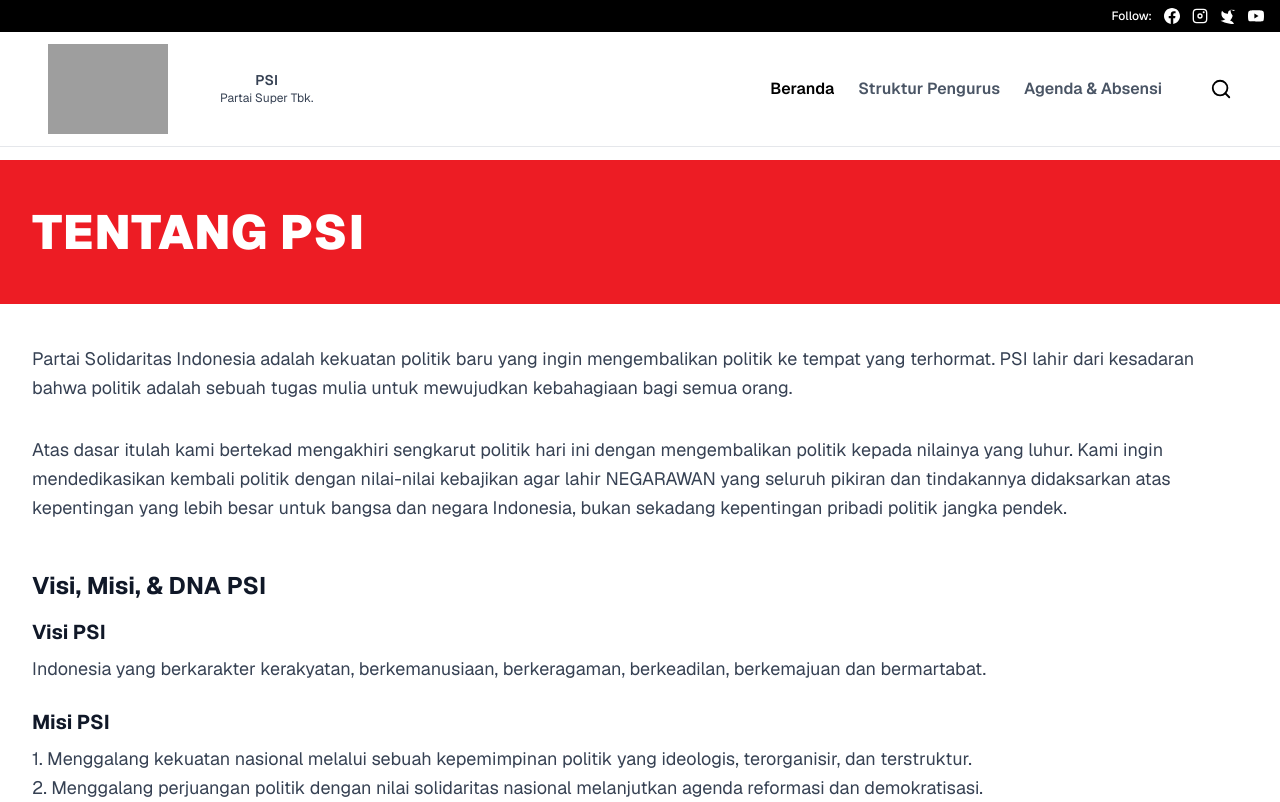
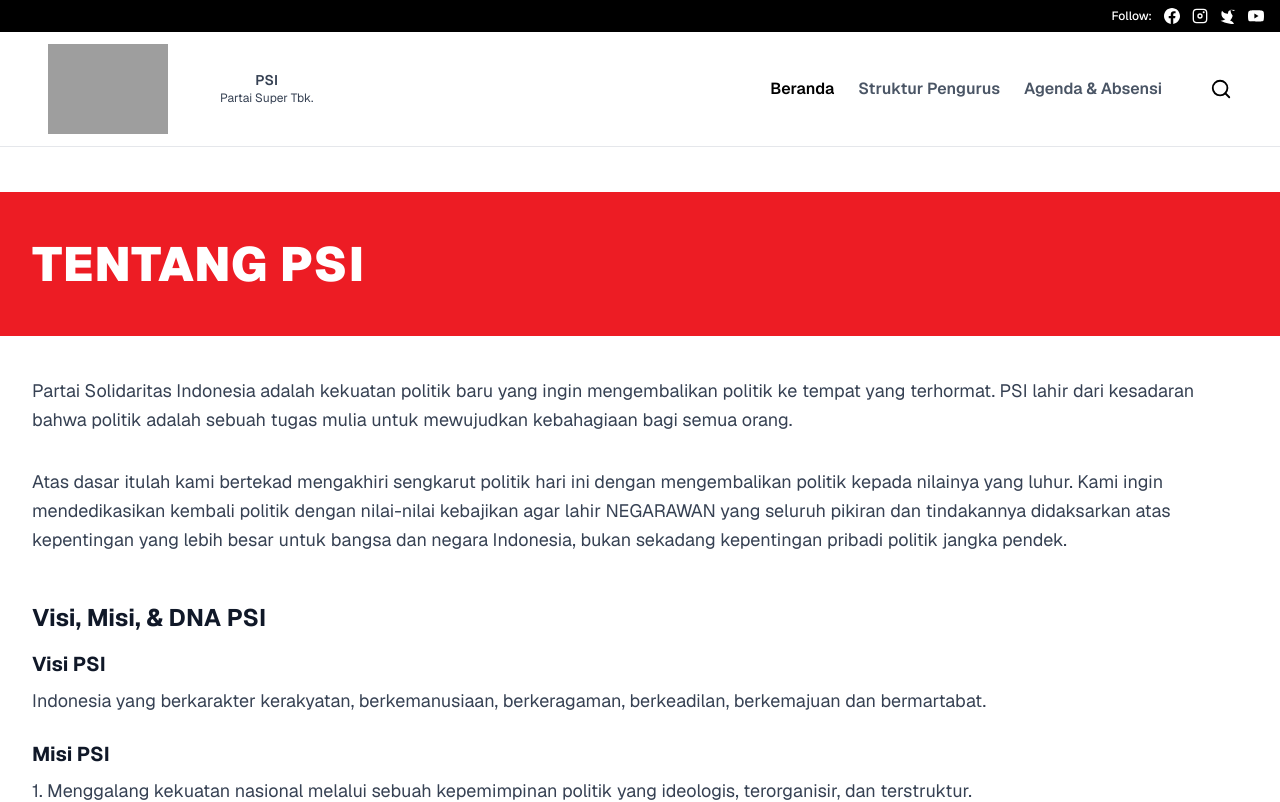
Before and after one commit to idihsebel0077-dotcom/modify-github-project, a Next.js app: page / in a window 1280 px wide. Shown: the top 802 px of the page. Built offline with nearby package versions, Linux system fonts and the light colour scheme; grey boxes are pictures that could not be loaded.

Commit message:
feat: adjust main content height and simplify UtilityBar component
Co-authored-by: idihsebel0077-dotcom <304411020+idihsebel0077-dotcom@users.noreply.github.com>

```diff
--- a/app/page.tsx
+++ b/app/page.tsx
@@ -27,7 +27,7 @@ export default function Home() {
 
 
       {/* Content Area - Full viewport scrollable by tab */}
-      <main className="flex-1 md:h-full md:pt-40 w-full min-h-screen h-auto">
+      <main className="flex-1 md:pt-48 w-full min-h-screen h-auto">
         {/* Beranda Tab */}
         {activeTab === 'beranda' && (
           <HeroBanner title="Tentang PSI" showDescription={true} />
--- a/components/UtilityBar.tsx
+++ b/components/UtilityBar.tsx
@@ -1,16 +1,8 @@
 'use client';
 
-import { useScrollHide } from '@/hooks/useScrollHide';
-
 export default function UtilityBar() {
-  const translateY = useScrollHide();
-
   return (
-    <div className={`w-full bg-black text-white h-8 flex items-center justify-end gap-3 px-4 text-xs overflow-hidden`}
-      style={{
-        transform: `translateY(${translateY}%)`,
-        pointerEvents: translateY < -95 ? 'none' : 'auto'
-      }}
+    <div className={`w-full bg-black text-white h-8 flex items-center justify-end gap-3 px-4 text-xs`}
     >
       <span className="font-medium">Follow:</span>
       <a href="https://facebook.com" target="_blank" rel="noopener noreferrer" className="hover:text-gray-300" title="Facebook">
```
